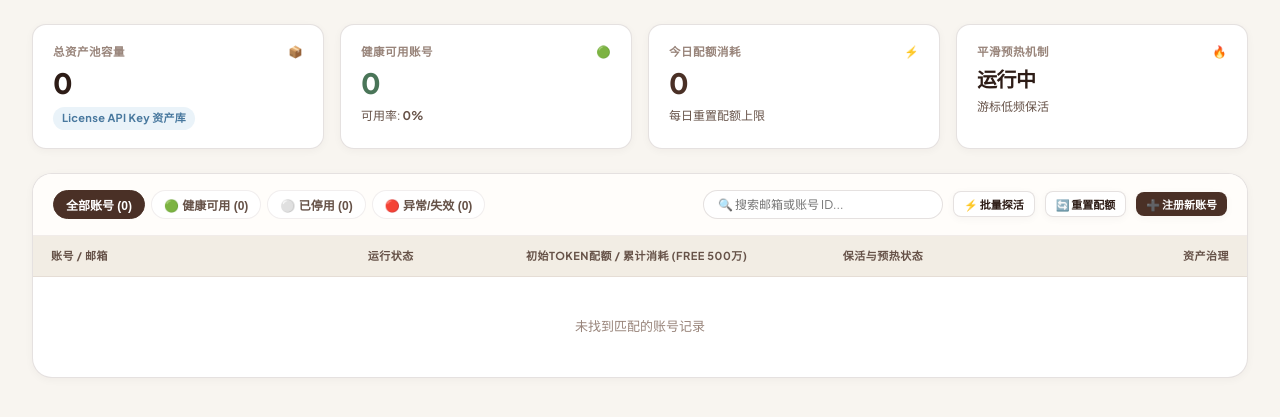
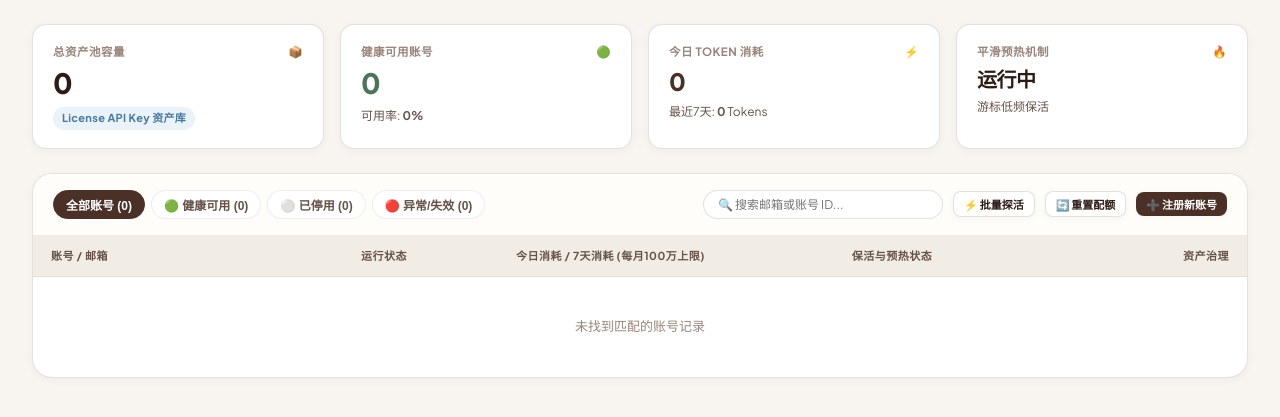
Before and after one commit to avilliai/Privatemodeai2api, a FastAPI app: page / in a window 1280 px wide. Shown: the part 66-483 px from the top of the page. Run offline with FastAPI, Linux system fonts and the light colour scheme; data that the repository does not hold is empty.

Commit message:
feat: display official monthly limits with daily and 7d token stats without local exhaustion locking

```diff
--- a/app/api/v1/admin.py
+++ b/app/api/v1/admin.py
@@ -41,13 +41,22 @@ async def get_accounts_detail(
         is_alive = (status_val == "active")
         disabled = (status_val == "disabled")
 
-        # Token metrics per Privatemode Free Tier: 5,000,000 initial token quota
-        initial_quota = acc.get("initial_quota", 5_000_000)
-        effective_used = acc.get("effective_tokens_used", 0)
+        # Monthly limit per Privatemode Free Tier: 1,000,000 tokens/month
+        monthly_limit = acc.get("monthly_limit", 1_000_000)
+        daily_usage = acc.get("daily_token_usage") or {}
+
+        # Calculate today tokens & recent 7 days tokens
+        today_key = time.strftime("%Y-%m-%d")
+        today_tokens = daily_usage.get(today_key, 0)
+
+        # Last 7 days tokens
+        seven_days_ago_key = time.strftime("%Y-%m-%d", time.localtime(time.time() - 7 * 86400))
+        last_7d_tokens = sum(v for k, v in daily_usage.items() if k >= seven_days_ago_key)
+
+        req_count = acc.get("total_requests", 0)
         total_tokens = acc.get("total_tokens", 0)
         prompt_tokens = acc.get("prompt_tokens", 0)
         completion_tokens = acc.get("completion_tokens", 0)
-        req_count = acc.get("total_requests", 0)
 
         ui_accounts.append({
             "id": email,
@@ -59,10 +68,10 @@ async def get_accounts_detail(
             "prompt_tokens": prompt_tokens,
             "completion_tokens": completion_tokens,
             "total_tokens": total_tokens,
-            "effective_tokens_used": effective_used,
-            "initial_quota": initial_quota,
-            "today_usage": effective_used,
-            "daily_limit": initial_quota,
+            "today_tokens": today_tokens,
+            "last_7d_tokens": last_7d_tokens,
+            "monthly_limit": monthly_limit,
+            "daily_token_usage": daily_usage,
             "last_checked": acc.get("last_used_at") or time.time(),
             "error": f"失败重试 {acc.get('consecutive_failures', 0)}" if acc.get("consecutive_failures", 0) > 0 else None,
             "api_key_masked": acc.get("api_key_masked", "***"),
--- a/app/services/account_manager.py
+++ b/app/services/account_manager.py
@@ -31,7 +31,8 @@ class AccountRecord:
     completion_tokens: int = 0
     total_tokens: int = 0
     effective_tokens_used: int = 0
-    initial_quota: int = 5_000_000
+    monthly_limit: int = 1_000_000
+    daily_token_usage: dict[str, int] = field(default_factory=dict)  # YYYY-MM-DD -> tokens
     created_at: float = field(default_factory=time.time)
     last_used_at: float = 0.0
     rate_limited_until: float = 0.0
@@ -190,9 +191,19 @@ class AccountManager:
             account.consecutive_failures = 0
             if account.status == "rate_limited":
                 account.status = "active"
-            if account.effective_tokens_used >= getattr(account, "initial_quota", 5_000_000):
-                if self.settings.AUTO_DISABLE_EXHAUSTED:
-                    account.status = "exhausted"
+
+            # Record daily token stats (today & recent 7 days)
+            today_str = time.strftime("%Y-%m-%d")
+            if not hasattr(account, "daily_token_usage") or not isinstance(account.daily_token_usage, dict):
+                account.daily_token_usage = {}
+            account.daily_token_usage[today_str] = account.daily_token_usage.get(today_str, 0) + (prompt_tokens + completion_tokens)
+
+            # Purge entries older than 30 days to avoid unbounded growth
+            cutoff_day = time.strftime("%Y-%m-%d", time.localtime(time.time() - 30 * 86400))
+            account.daily_token_usage = {k: v for k, v in account.daily_token_usage.items() if k >= cutoff_day}
+
+            # NOTE: We do NOT judge exhaustion locally. Upstream Privatemode API will return 429/quota error
+            # when actual upstream monthly quota is depleted, which is handled cleanly via mark_failure.
             self.save_accounts()
 
     async def mark_failure(self, account: AccountRecord, error_type: str = "transient", detail: str = "") -> None:
@@ -239,7 +250,8 @@ class AccountManager:
                     "completion_tokens": getattr(acc, "completion_tokens", 0),
                     "total_tokens": getattr(acc, "total_tokens", 0),
                     "effective_tokens_used": getattr(acc, "effective_tokens_used", 0),
-                    "initial_quota": getattr(acc, "initial_quota", 5_000_000),
+                    "monthly_limit": getattr(acc, "monthly_limit", 1_000_000),
+                    "daily_token_usage": getattr(acc, "daily_token_usage", {}),
                     "created_at": acc.created_at,
                     "last_used_at": acc.last_used_at,
                 }
--- a/app/templates/dashboard.html
+++ b/app/templates/dashboard.html
@@ -697,12 +697,12 @@
 
         <div class="metric-card">
           <div class="metric-header">
-            <span>今日配额消耗</span>
+            <span>今日 Token 消耗</span>
             <span>⚡</span>
           </div>
-          <div class="metric-value" id="stat-today-usage" style="color: var(--mocha-primary);">-</div>
+          <div class="metric-value" id="stat-today-tokens" style="color: var(--mocha-primary); font-size: 24px;">-</div>
           <div class="metric-sub">
-            <span>每日重置配额上限</span>
+            <span>最近7天: <strong id="stat-7d-tokens">-</strong> Tokens</span>
           </div>
         </div>
 
@@ -741,7 +741,7 @@
             <tr>
               <th style="width: 240px;">账号 / 邮箱</th>
               <th style="width: 120px;">运行状态</th>
-              <th style="width: 240px;">初始Token配额 / 累计消耗 (Free 500万)</th>
+              <th style="width: 260px;">今日消耗 / 7天消耗 (每月100万上限)</th>
               <th style="width: 180px;">保活与预热状态</th>
               <th style="width: 140px; text-align: right;">资产治理</th>
             </tr>
@@ -1415,12 +1415,24 @@ for chunk in response:
         document.getElementById('stat-alive-accounts').innerText = alive;
         document.getElementById('stat-alive-ratio').innerText = total > 0 ? `${Math.round((alive / total) * 100)}%` : '0%';
 
-        // 计算今日总调用量
-        let totalTodayUsage = 0;
+        // 计算今日与最近7天总 Token 消耗
+        let totalTodayTokens = 0;
+        let total7dTokens = 0;
         accountsData.forEach(a => {
-          totalTodayUsage += (a.today_usage || a.request_count || 0);
+          totalTodayTokens += (a.today_tokens || 0);
+          total7dTokens += (a.last_7d_tokens || 0);
         });
-        document.getElementById('stat-today-usage').innerText = totalTodayUsage;
+
+        const fmtTok = (num) => {
+          if (num >= 1000000) return (num / 1000000).toFixed(2) + 'M';
+          if (num >= 1000) return (num / 1000).toFixed(1) + 'k';
+          return Number(num).toLocaleString();
+        };
+
+        const todayEl = document.getElementById('stat-today-tokens');
+        if (todayEl) todayEl.innerText = fmtTok(totalTodayTokens);
+        const sevenEl = document.getElementById('stat-7d-tokens');
+        if (sevenEl) sevenEl.innerText = fmtTok(total7dTokens);
 
         // 更新过滤胶囊计数
         document.getElementById('filter-count-all').innerText = total;
@@ -1502,17 +1514,17 @@ for chunk in response:
           statusBadge = '<span class="badge badge-danger">🔴 异常失效</span>';
         }
 
-        // Privatemode 官方配额 (新注册赠送 5,000,000 tokens 初始额度)
-        const initialQuota = Number(acc.initial_quota || 5000000);
-        const effTokens = Number(acc.effective_tokens_used || 0);
+        // Token 统计与官方月度上限显示
+        const todayTok = Number(acc.today_tokens || 0);
+        const sevenDayTok = Number(acc.last_7d_tokens || 0);
+        const monthlyLimit = Number(acc.monthly_limit || 1000000);
         const reqCount = Number(acc.total_requests || acc.request_count || 0);
-        const pct = Math.min(100, Math.round((effTokens / initialQuota) * 100));
-
-        // 格式化 Token 数量
+
+        // 格式化 Token 数量显示
         const formatTokens = (num) => {
           if (num >= 1000000) return (num / 1000000).toFixed(2) + 'M';
           if (num >= 1000) return (num / 1000).toFixed(1) + 'k';
-          return num.toLocaleString();
+          return Number(num).toLocaleString();
         };
 
         // 预热/保活时间
@@ -1522,19 +1534,17 @@ for chunk in response:
           <tr>
             <td>
               <div style="font-weight: 700; color: var(--mocha-dark); font-family: var(--font-mono);">${escapeHtml(emailStr)}</div>
-              <div style="font-size: 11px; color: var(--text-tertiary); font-family: var(--font-mono);">ID: ${escapeHtml(shortId)} | 请求: ${reqCount}次</div>
+              <div style="font-size: 11px; color: var(--text-tertiary); font-family: var(--font-mono);">ID: ${escapeHtml(shortId)} | 已调用: ${reqCount}次</div>
             </td>
             <td>${statusBadge}</td>
             <td>
-              <div style="display: flex; justify-content: space-between; font-size: 12px; margin-bottom: 3px;">
-                <span>消耗: <strong>${formatTokens(effTokens)}</strong> / ${formatTokens(initialQuota)}</span>
-                <span style="color: var(--text-tertiary);">${pct}%</span>
-              </div>
-              <div class="progress-bar-wrap" title="已消耗 ${effTokens.toLocaleString()} / 5,000,000 Tokens (含模型倍率)">
-                <div class="progress-bar-fill" style="width: ${pct}%; background: ${pct > 80 ? 'var(--rose-primary)' : 'var(--mocha-primary)'};"></div>
-              </div>
-              <div style="font-size: 10px; color: var(--text-tertiary); margin-top: 2px;">
-                剩余: ${(initialQuota - effTokens).toLocaleString()} Tokens
+              <div style="font-size: 12px; margin-bottom: 2px; color: var(--text-primary);">
+                <span>今日: <strong>${formatTokens(todayTok)}</strong></span>
+                <span style="color: var(--text-tertiary); margin: 0 4px;">|</span>
+                <span>近7天: <strong>${formatTokens(sevenDayTok)}</strong></span>
+              </div>
+              <div style="font-size: 11px; color: var(--text-tertiary); margin-top: 3px;">
+                每月上限: ${formatTokens(monthlyLimit)} (官方每月自动刷新，不做本地拦截)
               </div>
             </td>
             <td>
```
